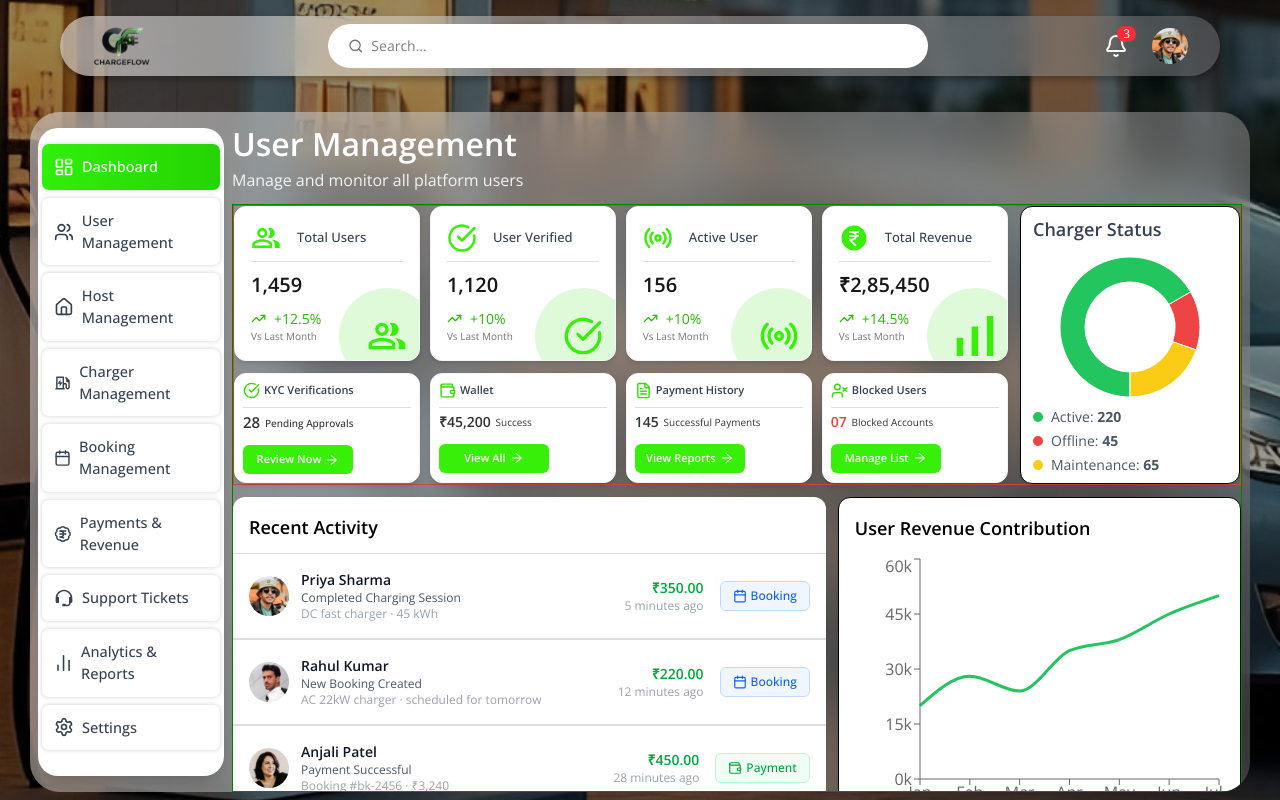
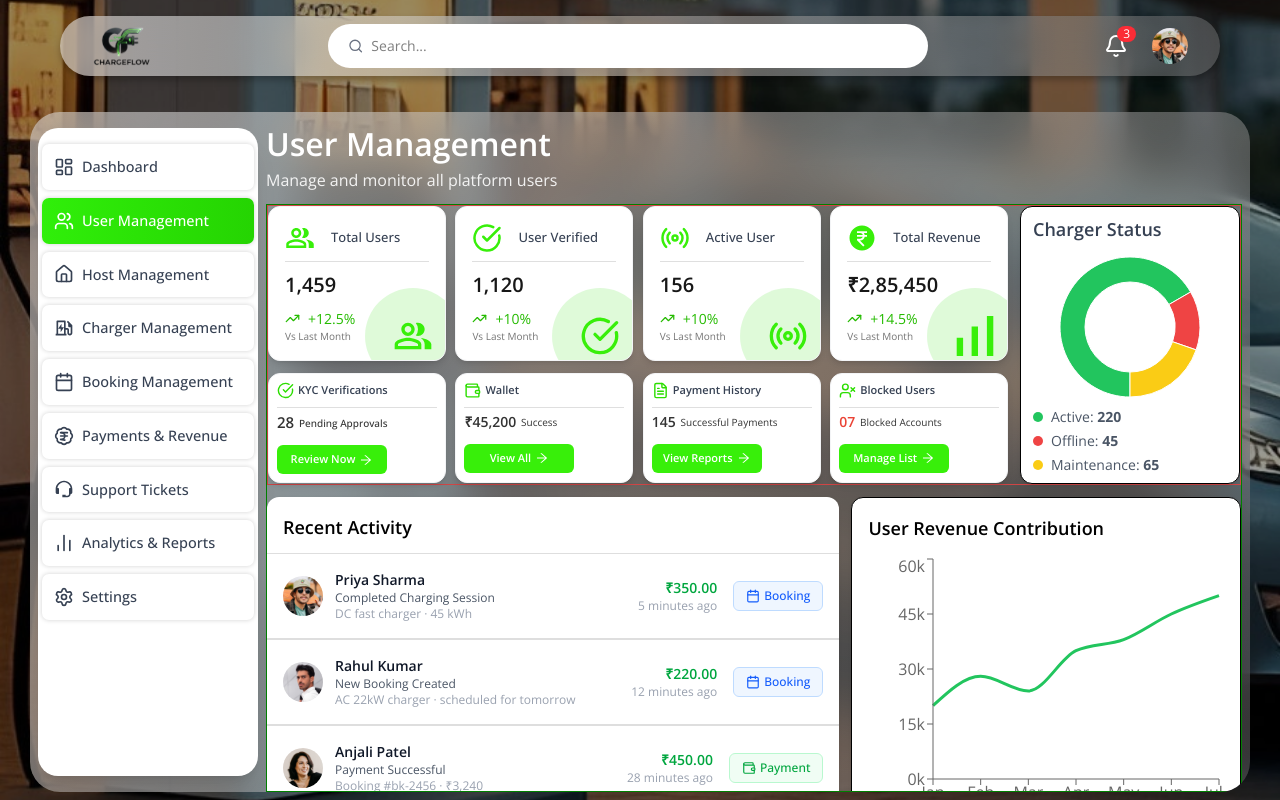
Before and after one commit to ChandaniSahu/ChargeFlow, a Next.js app: page /admin/usermanagement in a window 1280 px wide. Built offline with nearby package versions, Linux system fonts and the light colour scheme.

Commit message:
path navigation implemented and bottom compo w problem resolved

```diff
--- a/app/admin/layout.tsx
+++ b/app/admin/layout.tsx
@@ -5,7 +5,7 @@ import Image from "next/image";
 
 export default function AdminLayout({ children }: { children: React.ReactNode }) {
   return (
-    <div className="relative h-screen overflow-hidden">
+    <div className="relative h-screen">
       {/* Background */}
       <Image
         src="/images/adminbgcut.jpg"
--- a/app/admin/usermanagement/page.tsx
+++ b/app/admin/usermanagement/page.tsx
@@ -509,13 +509,16 @@ const filteredUsers = userData.filter(user => {
             </ResponsiveContainer>
           </div>
         </div>
+
+        {/* search & filter functionality */}
+        <div className="bg-white p-4 w-[973px]">
         <div className="flex flex-col md:flex-row gap-4 mb-6 items-center">
-        <div className="relative flex-1 w-full">
+        <div className="relative flex-1 ">
           <Search className="absolute left-3 top-1/2 -translate-y-1/2 text-gray-400" size={20} />
           <input
             type="text"
             placeholder="Search by name or email..."
-            className="w-full pl-10 pr-4 py-2.5 rounded-lg border border-green-400 focus:outline-none focus:ring-2 focus:ring-green-200"
+            className="w-full pl-8 pr-4 py-2.5 rounded-lg border border-green-400 focus:outline-none focus:ring-2 focus:ring-green-200"
             onChange={(e) => setSearchTerm(e.target.value)}
           />
         </div>
@@ -552,8 +555,8 @@ const filteredUsers = userData.filter(user => {
       {/* TABLE CONTAINER */}
       <div className="bg-white rounded-2xl shadow-md border border-gray-100 overflow-hidden">
         {/* Horizontal Scroll wrapper */}
-        <div className="overflow-x-auto">
-          <table className="w-full text-left border-collapse">
+        <div className="overflow-x-auto no-scrollbar">
+          <table className="min-w-max w-full text-left border-collapse">
             <thead>
               <tr className="border-b border-gray-100 bg-white">
                 <th className="px-6 py-4 text-[#364153] font-bold text-sm">User Name</th>
@@ -617,6 +620,7 @@ const filteredUsers = userData.filter(user => {
         </div>
       </div>
       </div>
+      </div>
     </div>
   );
 }
--- a/app/components/admin/Sidebar.tsx
+++ b/app/components/admin/Sidebar.tsx
@@ -1,4 +1,83 @@
+// "use client";
+// import {
+//   Home,
+//   Users,
+//   Calendar,
+//   BarChart2,
+//   Settings,
+// } from "lucide-react";
+// import { LuBadgeIndianRupee, LuLayoutDashboard } from "react-icons/lu";
+// import { RiChargingPileLine } from "react-icons/ri";
+// import { BiSupport } from "react-icons/bi";
+
+// const menu = [
+//   { title: "Dashboard", icon: LuLayoutDashboard, active: true },
+//   { title: "User Management", icon: Users },
+//   { title: "Host Management", icon: Home },
+//   { title: "Charger Management", icon: RiChargingPileLine },
+//   { title: "Booking Management", icon: Calendar },
+//   { title: "Payments & Revenue", icon: LuBadgeIndianRupee },
+//   { title: "Support Tickets", icon: BiSupport },
+//   { title: "Analytics & Reports", icon: BarChart2 },
+//   { title: "Settings", icon: Settings },
+// ];
+
+// export default function Sidebar() {
+//   return (
+//     <>
+//       {/* 🔹 Mobile / Tablet Horizontal Menu */}
+//       <div className="desktop:hidden overflow-x-auto no-scrollbar">
+//         <div className="flex gap-3 min-w-max">
+//           {menu.map((item, i) => {
+//             const Icon = item.icon;
+//             return (
+//               <div
+//                 key={i}
+//                 className={`flex flex-col items-center gap-1 px-4 py-2 rounded-lg cursor-pointer whitespace-nowrap
+//                   ${
+//                     item.active
+//                       ? "bg-green-500 text-white"
+//                       : "bg-white/80 text-gray-700"
+//                   }`}
+//               >
+//                 <Icon className="h-5 w-5" />
+//                 <span className="text-xs font-medium">{item.title}</span>
+//               </div>
+//             );
+//           })}
+//         </div>
+//       </div>
+
+//       {/* 🔹 Desktop Vertical Sidebar */}
+//       <aside className="desktop:block hidden min-w-[220px] mx-2 my-4 py-4 px-1 bg-white rounded-[20px] shadow-xl overflow-y-auto no-scrollbar">
+//         <div className="space-y-2">
+//           {menu.map((item, i) => {
+//             const Icon = item.icon;
+//             return (
+//               <div
+//                 key={i}
+//                 className={`flex items-center gap-2 px-3 py-3 rounded-[7px] cursor-pointer transition  shadow-[0px_0px_4.8px_0px_#0000002E]
+//                   ${
+//                     item.active
+//                       ? "bg-gradient-to-r from-[#30EF0A] to-[#25D402] text-white"
+//                       : "hover:bg-green-50 text-gray-700"
+//                   }`}
+//               >
+//                 <Icon className="h-5 w-5" />
+//                 <span className="text-[14.5px] font-medium">{item.title}</span>
+//               </div>
+//             );
+//           })}
+//         </div>
+//       </aside>
+//     </>
+//   );
+// }
+
 "use client";
+
+import Link from "next/link";
+import { usePathname } from "next/navigation";
 import {
   Home,
   Users,
@@ -11,65 +90,71 @@ import { RiChargingPileLine } from "react-icons/ri";
 import { BiSupport } from "react-icons/bi";
 
 const menu = [
-  { title: "Dashboard", icon: LuLayoutDashboard, active: true },
-  { title: "User Management", icon: Users },
-  { title: "Host Management", icon: Home },
-  { title: "Charger Management", icon: RiChargingPileLine },
-  { title: "Booking Management", icon: Calendar },
-  { title: "Payments & Revenue", icon: LuBadgeIndianRupee },
-  { title: "Support Tickets", icon: BiSupport },
-  { title: "Analytics & Reports", icon: BarChart2 },
-  { title: "Settings", icon: Settings },
+  { title: "Dashboard", icon: LuLayoutDashboard, path: "/admin/dashboard" },
+  { title: "User Management", icon: Users, path: "/admin/usermanagement" },
+  { title: "Host Management", icon: Home, path: "/admin/hostmanagement" },
+  { title: "Charger Management", icon: RiChargingPileLine, path: "/admin/chargermanagement" },
+  { title: "Booking Management", icon: Calendar, path: "/admin/bookings" },
+  { title: "Payments & Revenue", icon: LuBadgeIndianRupee, path: "/admin/payments" },
+  { title: "Support Tickets", icon: BiSupport, path: "/admin/support" },
+  { title: "Analytics & Reports", icon: BarChart2, path: "/admin/analytics" },
+  { title: "Settings", icon: Settings, path: "/admin/settings" },
 ];
 
 export default function Sidebar() {
+  const pathname = usePathname();
+
   return (
     <>
       {/* 🔹 Mobile / Tablet Horizontal Menu */}
       <div className="desktop:hidden overflow-x-auto no-scrollbar">
-        <div className="flex gap-3 min-w-max">
+        <div className="flex gap-3 min-w-max p-2">
           {menu.map((item, i) => {
             const Icon = item.icon;
+            const isActive = pathname === item.path;
             return (
-              <div
+              <Link
+                href={item.path}
                 key={i}
                 className={`flex flex-col items-center gap-1 px-4 py-2 rounded-lg cursor-pointer whitespace-nowrap
                   ${
-                    item.active
+                    isActive
                       ? "bg-green-500 text-white"
                       : "bg-white/80 text-gray-700"
                   }`}
               >
                 <Icon className="h-5 w-5" />
                 <span className="text-xs font-medium">{item.title}</span>
-              </div>
+              </Link>
             );
           })}
         </div>
       </div>
 
       {/* 🔹 Desktop Vertical Sidebar */}
-      <div className="desktop:block hidden w-[220px] mx-2 my-4 py-4 px-1 bg-white rounded-[20px] shadow-xl overflow-y-auto no-scrollbar">
+      <aside className="desktop:block hidden min-w-[220px] mx-2 my-4 py-4 px-1 bg-white rounded-[20px] shadow-xl overflow-y-auto no-scrollbar">
         <div className="space-y-2">
           {menu.map((item, i) => {
             const Icon = item.icon;
+            const isActive = pathname === item.path;
             return (
-              <div
+              <Link
+                href={item.path}
                 key={i}
-                className={`flex items-center gap-2 px-3 py-3 rounded-[7px] cursor-pointer transition  shadow-[0px_0px_4.8px_0px_#0000002E]
+                className={`flex items-center gap-2 px-3 py-3 rounded-[7px] cursor-pointer transition shadow-[0px_0px_4.8px_0px_#0000002E]
                   ${
-                    item.active
+                    isActive
                       ? "bg-gradient-to-r from-[#30EF0A] to-[#25D402] text-white"
                       : "hover:bg-green-50 text-gray-700"
                   }`}
               >
                 <Icon className="h-5 w-5" />
                 <span className="text-[14.5px] font-medium">{item.title}</span>
-              </div>
+              </Link>
             );
           })}
         </div>
-      </div>
+      </aside>
     </>
   );
 }
```
